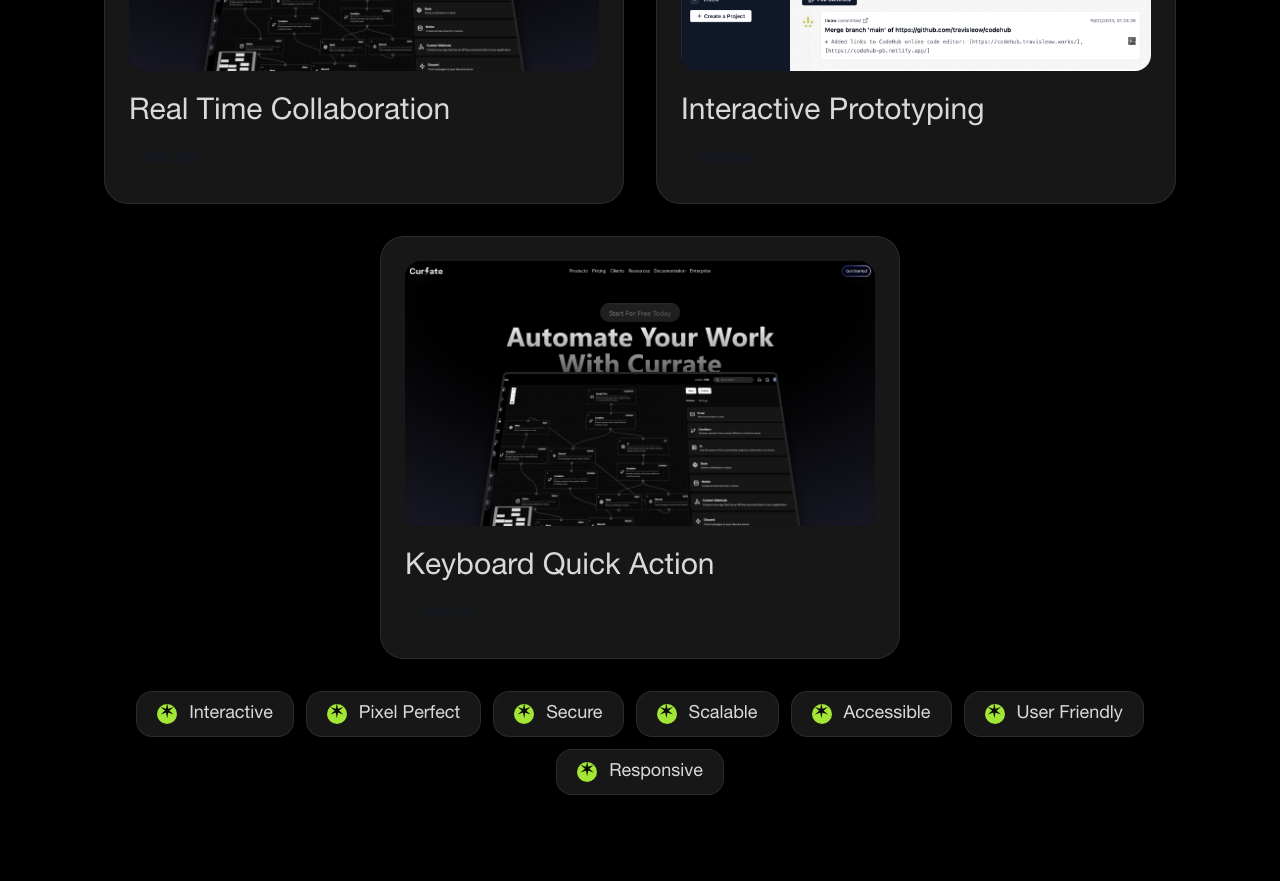
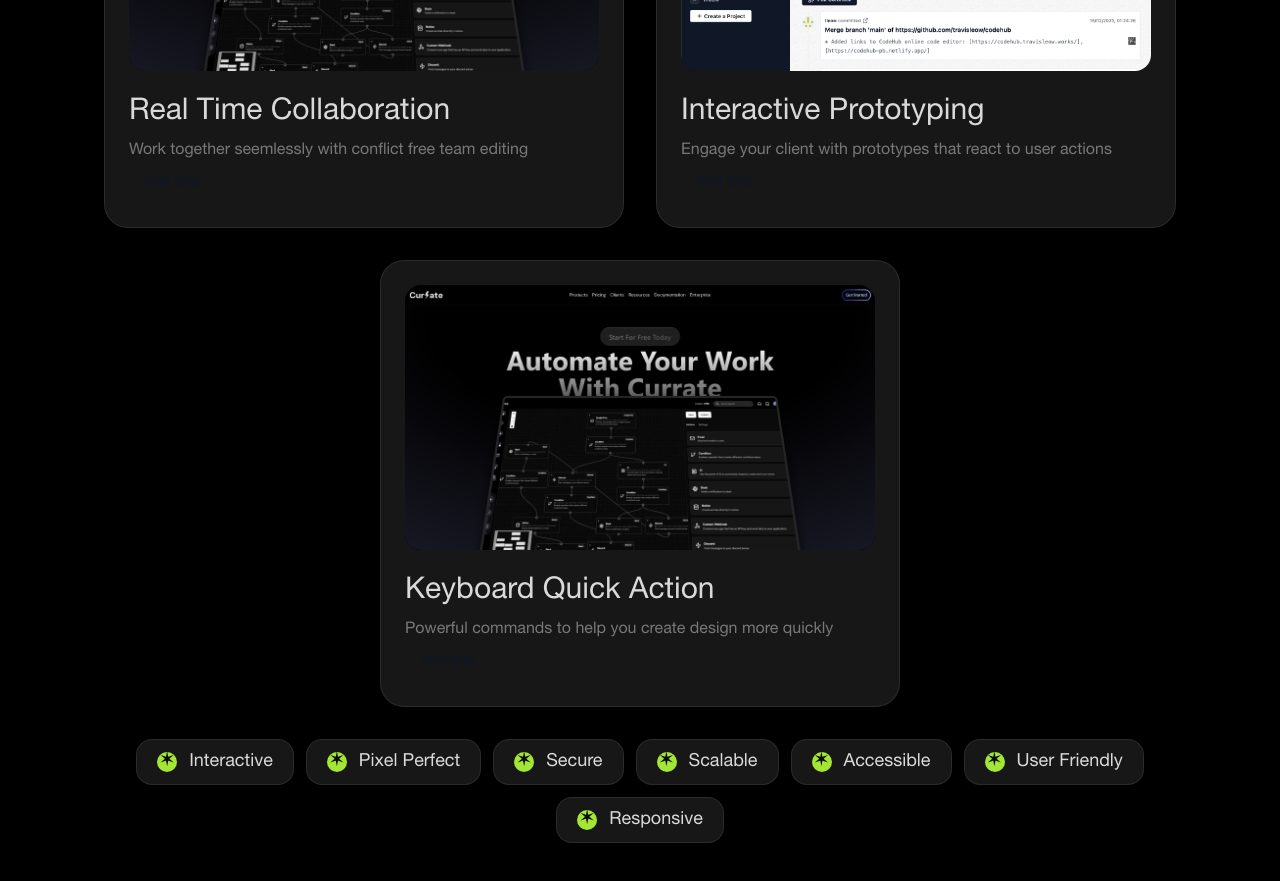
Before and after one commit to MarselDokubo/Marsel, a Next.js app: page / in a window 1280 px wide. Shown: the part 3200-4081 px from the top of the page. Built offline with nearby package versions, Linux system fonts and the light colour scheme.

Commit message:
fix(Hero)

```diff
--- a/src/components/feature-card.tsx
+++ b/src/components/feature-card.tsx
@@ -20,6 +20,7 @@ export default function FeatureCard(props: {
             <div className="content">
                 <h3 className="text-3xl font-medium mt-6">{title}</h3>
                 <p className="text-white/50 mt-2">
+                    {description}
                     <Button variant={"link"}>Visit Site</Button>
                 </p>
             </div>
--- a/src/sections/Hero.tsx
+++ b/src/sections/Hero.tsx
@@ -54,6 +54,10 @@ const Hero = () => {
         leftPointerAnimate,
         rightDesignAnimate,
         rightPointerAnimate,
+        leftDesignScope,
+        leftPointerScope,
+        rightDesignScope,
+        rightPointerScope,
     ]);
 
     return (
```
